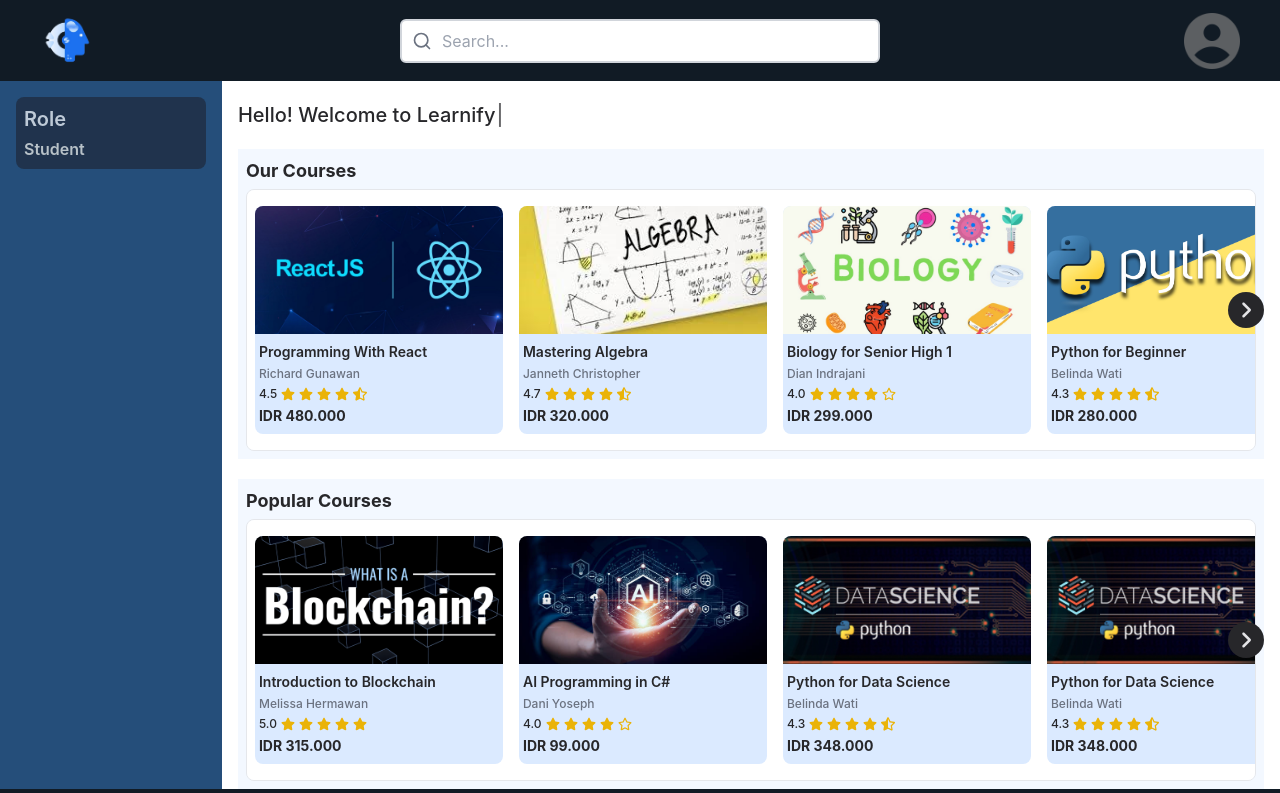
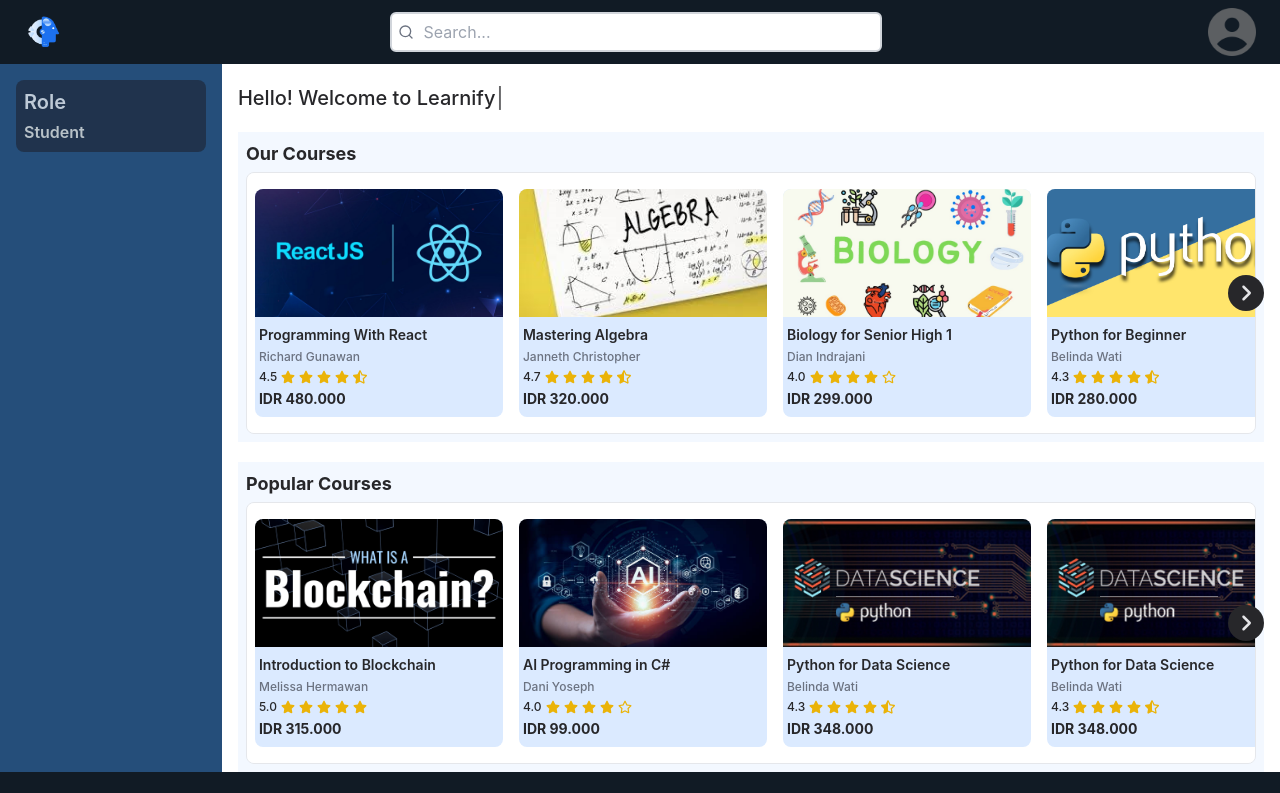
Before and after one commit to chnJia/learnify-web, a React (Create React App) app: page / in a window 1280 px wide. Shown: the top 793 px of the page. Built offline with nearby package versions, Linux system fonts and the light colour scheme.

Commit message:
change navbar size for prod

```diff
--- a/src/components/Navbar.tsx
+++ b/src/components/Navbar.tsx
@@ -6,19 +6,19 @@
   const profileIcon = 'assets/profile-picture-icon.png';
 
   return (
-    <nav className="w-full bg-dark-blue flex flex-row justify-between py-3 px-10 items-center">
-      <img src={logo} className='w-14 cursor-pointer' alt="Logo" />
+    <nav className="w-full bg-dark-blue flex flex-row justify-between py-2 px-6 items-center">
+      <img src={logo} className='w-10 cursor-pointer' alt="Logo" />
 
-      <div className="flex w-2/5 mx-5 relative">
+      <div className="flex w-2/5 mx-4 relative">
         <input
           type="text"
           placeholder="Search..."
-          className="w-full pl-10 pr-4 py-2 rounded-md text-black border-2 border-gray-300 focus:border-indigo-600 focus:ring-2 focus:ring-soft-blue focus:outline-none"
+          className="w-full pl-8 pr-3 py-1.5 rounded-md text-black border-2 border-gray-300 focus:border-indigo-600 focus:ring-1 focus:ring-soft-blue focus:outline-none"
         />
-        <FiSearch className="absolute left-3 top-1/2 transform -translate-y-1/2 w-5 h-5 text-gray-500" />
+        <FiSearch className="absolute left-2 top-1/2 transform -translate-y-1/2 w-4 h-4 text-gray-500" />
       </div>
 
-      <img src={profileIcon} className='w-14 h-14 cursor-pointer' alt="profile-picture-icon" />
+      <img src={profileIcon} className='w-12 h-12 cursor-pointer' alt="profile-picture-icon" />
     </nav>
   );
 };
```
